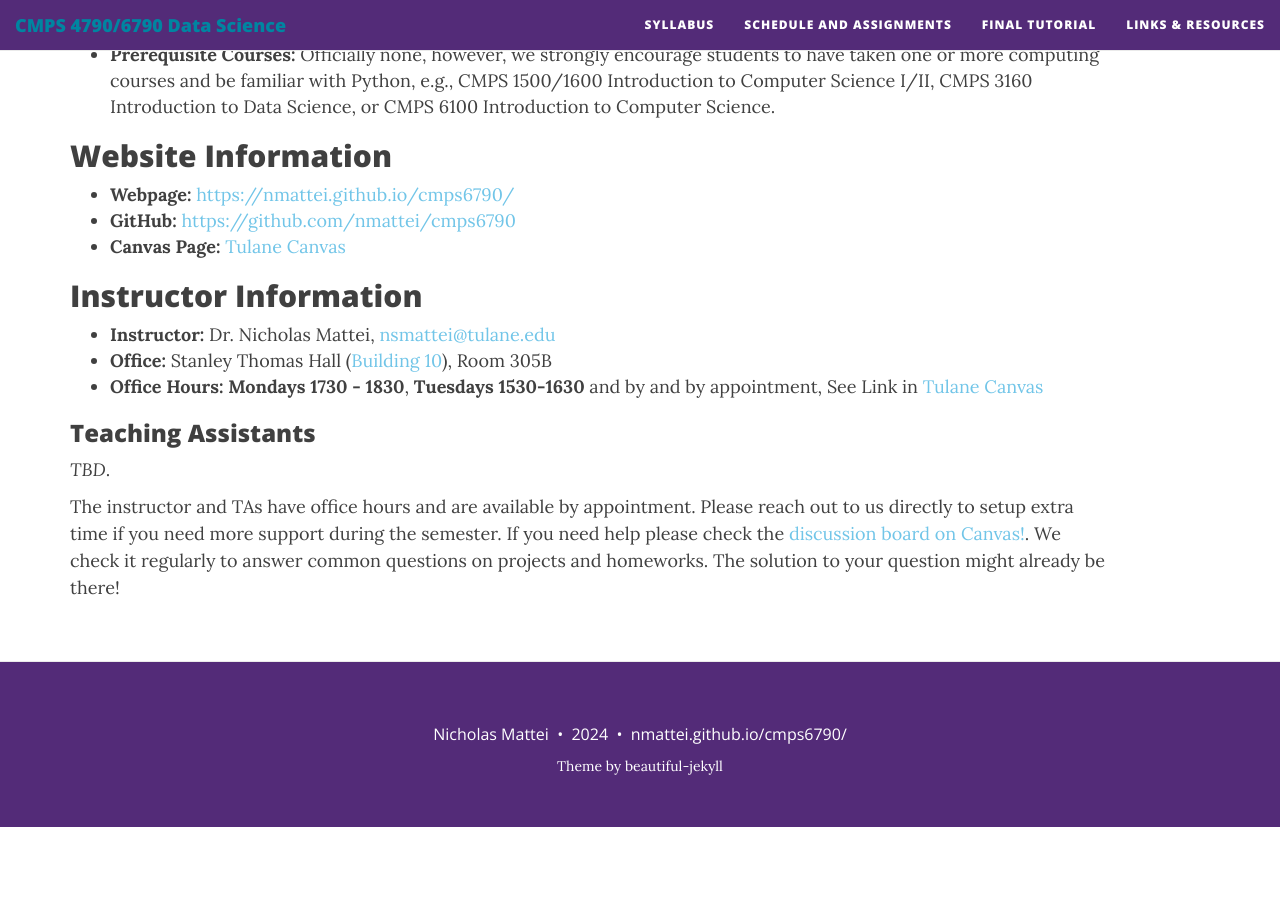
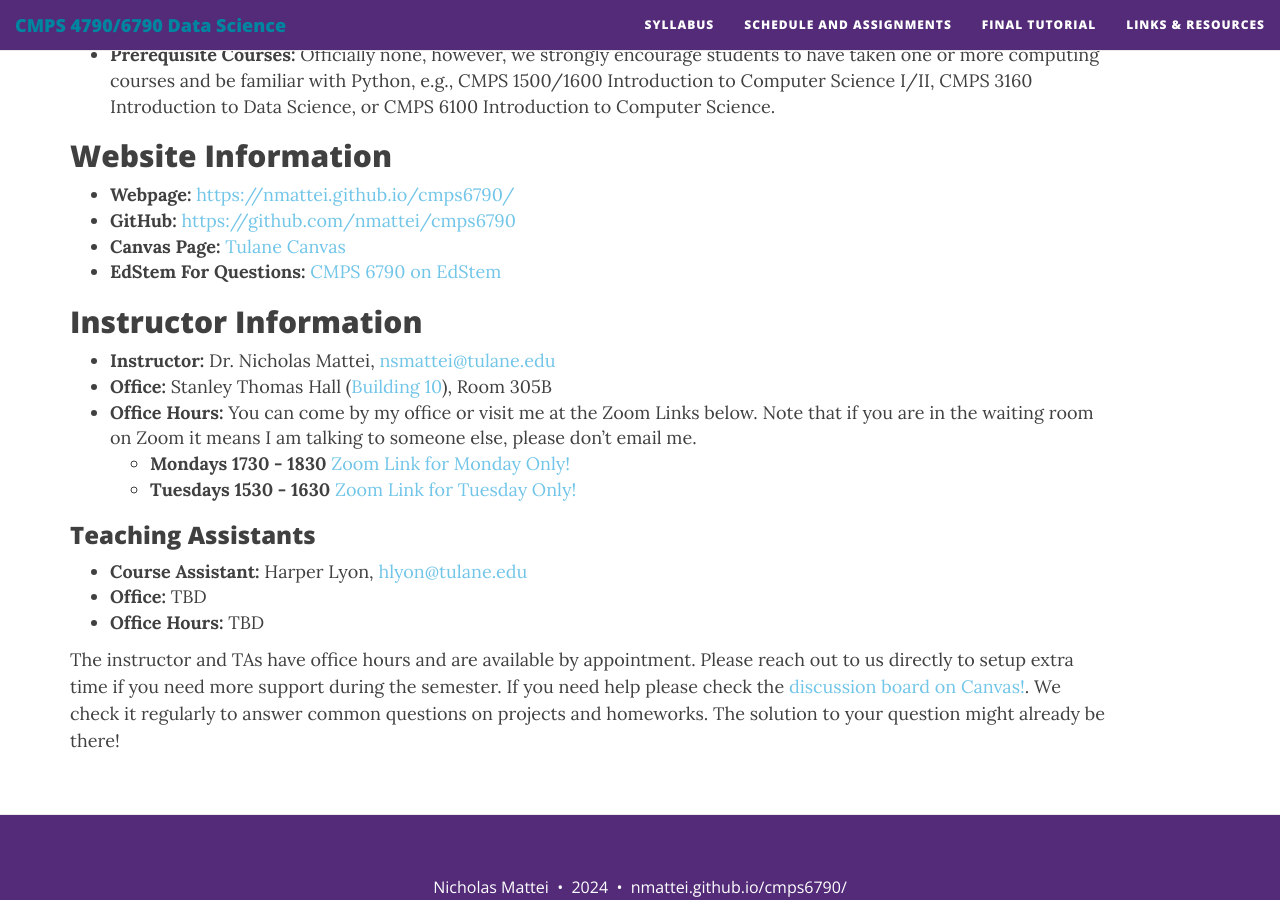
Before and after one commit to nmattei/cmps6790, a Jekyll site: the page built from index.md, in a window 1280 px wide and 900 px high, scrolled down 855 px. Built offline with Jekyll 4.4.1, drawn with Linux system fonts in a browser that asks for light colours; nearby versions of some CDN libraries; before the commit the page ends 1682 px from its top, so only the background shows below that.

Commit message:
updated with office hours!

```diff
--- a/index.md
+++ b/index.md
@@ -18,14 +18,19 @@ published: true
 * **Webpage:** [https://nmattei.github.io/cmps6790/](https://nmattei.github.io/cmps6790/)
 * **GitHub:** [https://github.com/nmattei/cmps6790](https://github.com/nmattei/cmps6790)
 * **Canvas Page:** [Tulane Canvas](https://tulane.instructure.com/)
+* **EdStem For Questions:** [CMPS 6790 on EdStem](https://edstem.org/us/courses/62193/discussion/)
 
 ## Instructor Information
 * **Instructor:** Dr. Nicholas Mattei, <nsmattei@tulane.edu>
 * **Office:** Stanley Thomas Hall ([Building 10](https://admission.tulane.edu/map)), Room 305B
-* **Office Hours:** **Mondays 1730 - 1830**, **Tuesdays 1530-1630** and by and by appointment, See Link in [Tulane Canvas](https://tulane.instructure.com/)
+* **Office Hours:** You can come by my office or visit me at the Zoom Links below. Note that if you are in the waiting room on Zoom it means I am talking to someone else, please don't email me.
+  * **Mondays 1730 - 1830** [Zoom Link for Monday Only!](https://tulane.zoom.us/j/91431647656)
+  * **Tuesdays 1530 - 1630** [Zoom Link for Tuesday Only!](https://tulane.zoom.us/j/92164499494)
 
 ### Teaching Assistants
+* **Course Assistant:** Harper Lyon, <hlyon@tulane.edu>
+* **Office:** TBD
+* **Office Hours:** TBD
 
-*TBD*.
 
 The instructor and TAs have office hours and are available by appointment.  Please reach out to us directly to setup extra time if you need more support during the semester. If you need help please check the [discussion board on Canvas!](https://tulane.instructure.com/). We check it regularly to answer common questions on projects and homeworks.  The solution to your question might already be there!
```
